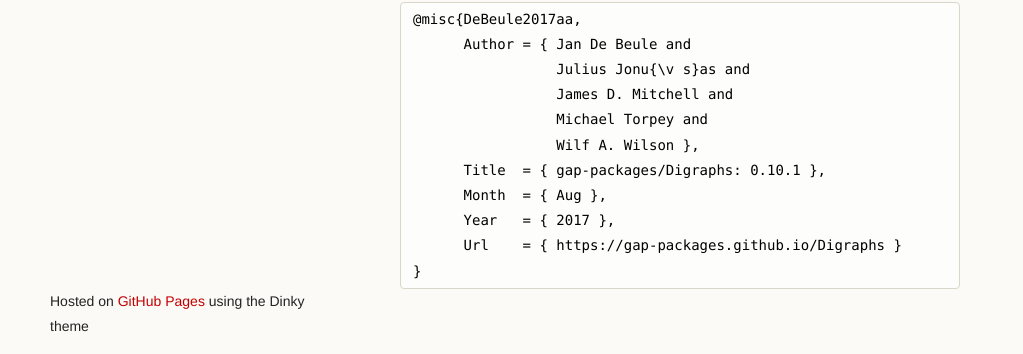
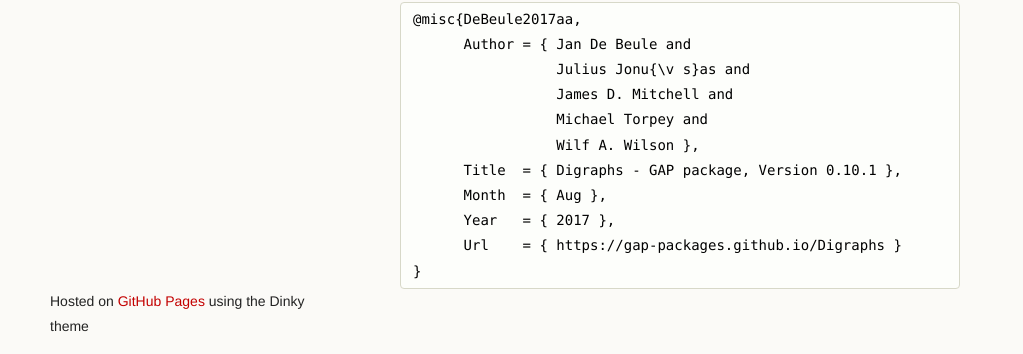
Before and after one commit to digraphs/Digraphs, a Jekyll site: the page built from index.md, in a window 1280 px wide and 900 px high, scrolled down 630 px. Shown: the part 529-883 px from the top of the window, without its empty margins (0-1023 px from the left). Built offline with Jekyll 4.4.1, drawn with Linux system fonts in a browser that asks for light colours; our own code applies the rules of GitHub Pages for plain Markdown files.

Commit message:
Update BibTeX entry

```diff
--- a/index.md
+++ b/index.md
@@ -57,7 +57,7 @@ version of {{site.data.package.name}}:
                  James D. Mitchell and
                  Michael Torpey and
                  Wilf A. Wilson },
-      Title  = { gap-packages/Digraphs: {{site.data.package.version}} },
+      Title  = { Digraphs - GAP package, Version {{site.data.package.version}} },
       Month  = { {{site.data.package.month}} },
       Year   = { {{site.data.package.year}} },
       Url    = { https://gap-packages.github.io/Digraphs }
```
